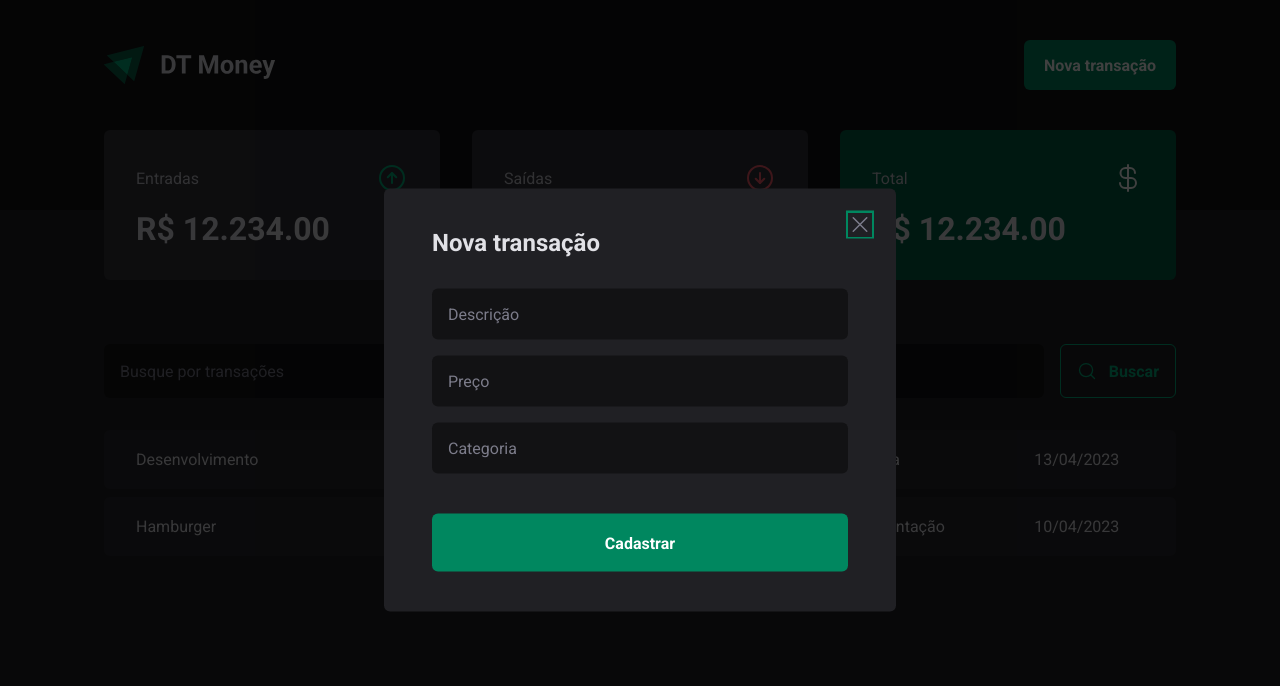
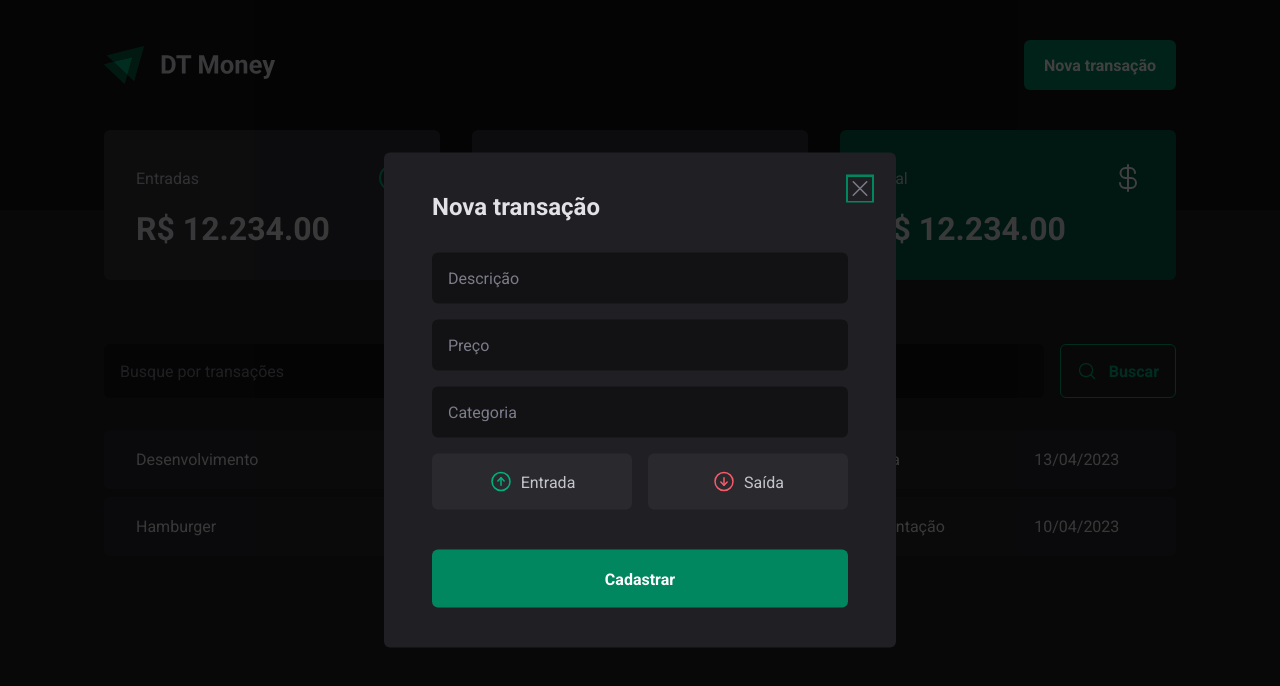
Before and after one commit to EdmilsonESF/dt-money-23, a React (Vite) app: page / in a window 1280 px wide. Both pictures are taken after a click on the button "Nova transação". Shown: the top 686 px of the page. Built offline with nearby package versions, Linux system fonts and the light colour scheme.

Commit message:
implementa botões de tipo  de transação

```diff
--- a/package.json
+++ b/package.json
@@ -11,6 +11,7 @@
   },
   "dependencies": {
     "@radix-ui/react-dialog": "^1.0.4",
+    "@radix-ui/react-radio-group": "^1.1.3",
     "phosphor-react": "^1.4.1",
     "react": "^18.2.0",
     "react-dom": "^18.2.0",
--- a/src/components/NewTransactionModal/index.tsx
+++ b/src/components/NewTransactionModal/index.tsx
@@ -1,6 +1,6 @@
 import * as Dialog from "@radix-ui/react-dialog";
-import { CloseButton, Content, Overlay } from "./styles";
-import { X } from "phosphor-react";
+import { CloseButton, Content, Overlay, TransactionType, TransactionTypeButton } from "./styles";
+import { ArrowCircleDown, ArrowCircleUp, X } from "phosphor-react";
 
 export function NewTransactionModal() {
   return (
@@ -19,6 +19,19 @@
           <input type="number" placeholder="Preço" required />
           <input type="text" placeholder="Categoria" required />
 
+          <TransactionType>
+            <TransactionTypeButton variant="income" value="income">
+              <ArrowCircleUp size={24} />
+              Entrada
+            </TransactionTypeButton>
+
+            <TransactionTypeButton variant="outcome" value="outcome">
+              <ArrowCircleDown size={24} />
+              Saída
+            </TransactionTypeButton>
+
+          </TransactionType>
+
           <button type="submit">
             Cadastrar
           </button>
--- a/src/components/NewTransactionModal/styles.ts
+++ b/src/components/NewTransactionModal/styles.ts
@@ -1,5 +1,6 @@
+import styled from "styled-components";
 import * as Dialog from "@radix-ui/react-dialog";
-import styled from "styled-components";
+import * as RadioGroup from '@radix-ui/react-radio-group';
 
 export const Overlay = styled(Dialog.Overlay)`
   position: fixed;
@@ -69,3 +70,43 @@
 
   color: ${props => props.theme['gray-500']};
 `
+
+export const TransactionType = styled(RadioGroup.Root)`
+  display: grid;
+  grid-template-columns: repeat(2, 1fr);
+  gap: 1rem;
+  margin-top: 0%.5rem;
+`
+
+interface TransactionTypeButtonProps {
+  variant: 'income' | 'outcome'
+}
+export const TransactionTypeButton = styled(RadioGroup.Item)<TransactionTypeButtonProps>`
+  background: ${props => props.theme['gray-700']};
+  padding: 1rem;
+  display: flex;
+  align-items: center;
+  justify-content: center;
+  gap: 0.5rem;
+  border-radius: 6px;
+  cursor: pointer;
+  border: 0;
+  color: ${props => props.theme['gray-300']};
+
+  svg {
+    color: ${props => props.variant === 'income' ? props => props.theme['green-300'] : props => props.theme["red-300"]};
+  }
+  &[data-state='unchecked']:hover {
+    transition: background-color 0.2s;
+    background: ${props => props.theme["gray-600"]};
+  }
+
+  &[data-state='checked'] {
+    color: ${props => props.theme.white};
+    background: ${props => props.variant === 'income' ? props => props.theme['green-500'] : props => props.theme["red-500"]};
+
+    svg {
+      color: ${props => props.theme.white};
+    }
+  }
+`
```
Also changed, not shown: 1 other file (tests, documents, lock files or other folders).
